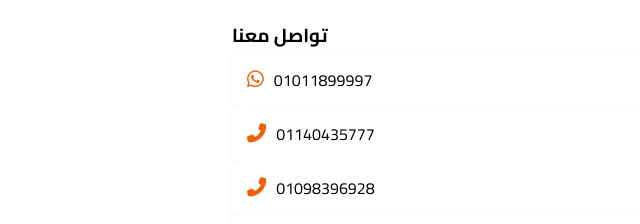
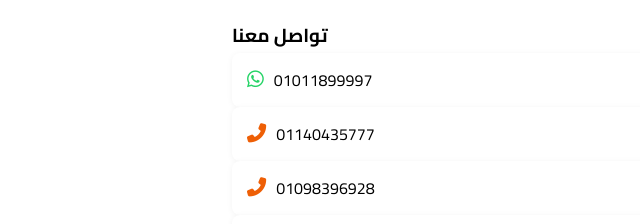
Before and after one commit to raslankoushary/raslan, a plain HTML site: page index.html in a window 1280 px wide. Shown: the part 8188-8412 px from the top of the page, 168-808 px from the left. Drawn offline with Linux system fonts and the light colour scheme.

Commit message:
Update style.css

```diff
--- a/style.css
+++ b/style.css
@@ -152,6 +152,9 @@ section {
 .contact-item i {
     color: #ee5f06;
     font-size: 1.2em;
+}
+.contact-item i.fa-whatsapp {
+    color: #25D366; /* هذا هو اللون الرسمي لأيقونة واتساب */
 }
 
 .contact-item a {
```
